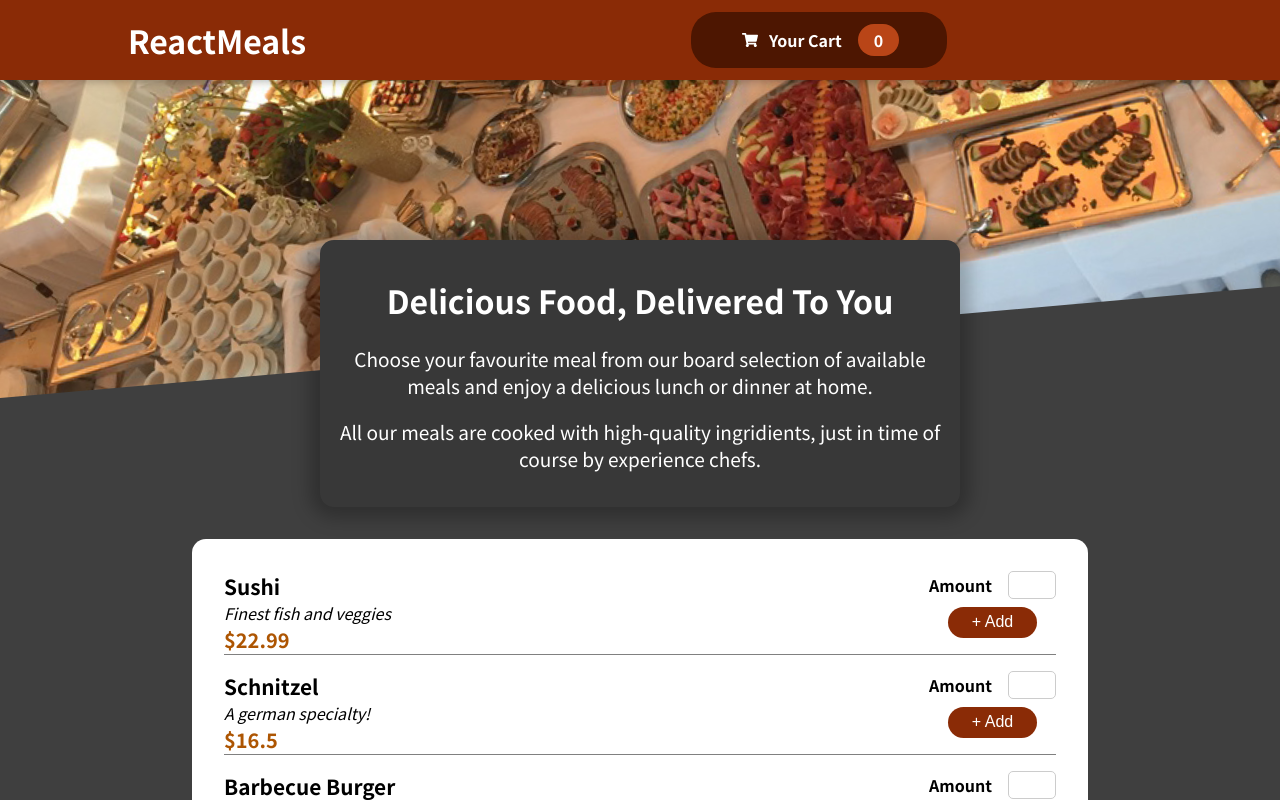
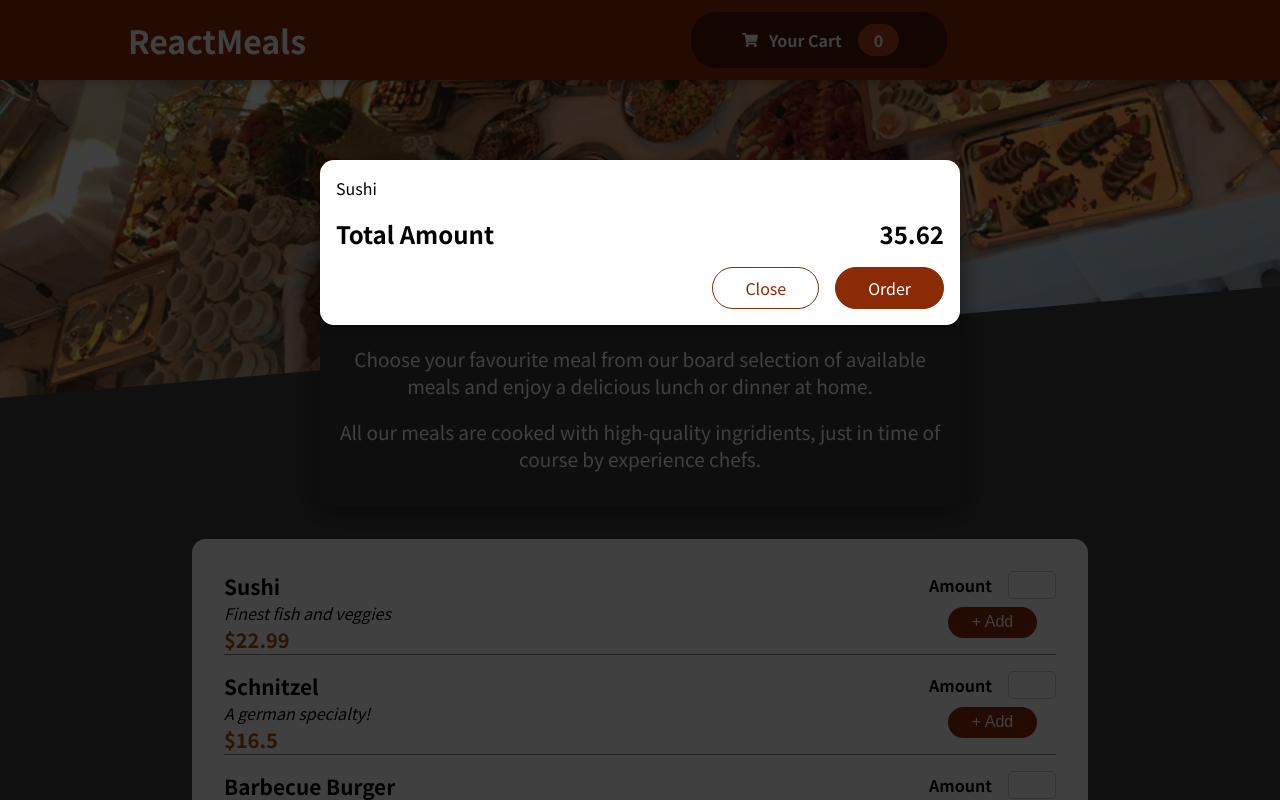
Before and after one commit to Shubh1028/ReactMeals, a React (Create React App) app: page / in a window 1280 px wide. Shown: the top 800 px of the page. Built offline with nearby package versions, Linux system fonts and the light colour scheme.

Commit message:
Modal Added

```diff
--- a/public/index.html
+++ b/public/index.html
@@ -28,6 +28,7 @@
   </head>
   <body>
     <noscript>You need to enable JavaScript to run this app.</noscript>
+    <div id="overlays"></div>
     <div id="root"></div>
     <!--
       This HTML file is a template.
--- a/src/App.js
+++ b/src/App.js
@@ -3,10 +3,12 @@
 import MealsSummary from './componenets/Meals/MealsSummary';
 import AvailableMeals from './componenets/Meals/AvailableMeals';
 import Meals from './componenets/Meals/Meals'
+import CartOrder from './componenets/Cart/CartOrder';
 
 function App() {
   return (
    <Fragment>
+    <CartOrder/>
     <Header/>
     <main>
     <Meals/>
--- /dev/null
+++ b/src/componenets/Cart/CartOrder.js
@@ -0,0 +1,28 @@
+import Modal from '../UI/Modal';
+import classes from './CartOrder.module.css';
+
+const CartOrder = (props) => {
+  const cartItems = (
+    <ul className={classes['cart-items']}>
+      {[{ id: 'c1', name: 'Sushi', amount: 2, price: 12.99 }].map((item) => (
+        <li>{item.name}</li>
+      ))}
+    </ul>
+  );
+
+  return (
+    <Modal>
+      {cartItems}
+      <div className={classes.total}>
+        <span>Total Amount</span>
+        <span>35.62</span>
+      </div>
+      <div className={classes.actions}>
+        <button className={classes['button--alt']}>Close</button>
+        <button className={classes.button}>Order</button>
+      </div>
+    </Modal>
+  );
+};
+
+export default CartOrder;
--- /dev/null
+++ b/src/componenets/Cart/CartOrder.module.css
@@ -0,0 +1,46 @@
+.cart-items {
+    list-style: none;
+    margin: 0;
+    padding: 0;
+    /* max-height: 20rem; */
+    /* overflow: auto; */
+  }
+
+  .total {
+    display: flex;
+    justify-content: space-between;
+    align-items: center;
+    font-weight: bold;
+    font-size: 1.5rem;
+    margin: 1rem 0;
+  }
+
+  .actions {
+    text-align: right;
+  }
+
+  .actions button {
+    font: inherit;
+    cursor: pointer;
+    background-color: transparent;
+    border: 1px solid #8a2b06;
+    padding: 0.5rem 2rem;
+    border-radius: 25px;
+    margin-left: 1rem;
+  }
+
+  .actions button:hover,
+  .actions button:active {
+    background-color: #5a1a01;
+    border-color: #5a1a01;
+    color: white;
+  }
+
+  .actions .button--alt {
+    color: #8a2b06;
+  }
+
+  .actions .button {
+    background-color: #8a2b06;
+    color: white;
+  }
--- a/src/componenets/Meals/MealItemForm.js
+++ b/src/componenets/Meals/MealItemForm.js
@@ -4,7 +4,7 @@
     return (<form className={classes.form}>
         <div className={classes.input}>
         <label htmlFor="amount">Amount</label>
-        <input id='amount' type='number'/>
+        <input id='amount' type='number' min='1' max='5' step='1'/>
         </div>
         <button className={classes.btn}>+ Add</button>
     </form>)
--- /dev/null
+++ b/src/componenets/UI/Modal.js
@@ -0,0 +1,32 @@
+import { Fragment } from 'react';
+import ReactDOM from 'react-dom';
+
+import classes from './Modal.module.css';
+
+const Backdrop = (props) => {
+  return <div className={classes.backdrop} />;
+};
+
+const ModalOverlay = (props) => {
+  return (
+    <div className={classes.modal}>
+      <div className={classes.content}>{props.children}</div>
+    </div>
+  );
+};
+
+const portalElement = document.getElementById('overlays');
+
+const Modal = (props) => {
+  return (
+    <Fragment>
+      {ReactDOM.createPortal(<Backdrop />, portalElement)}
+      {ReactDOM.createPortal(
+        <ModalOverlay>{props.children}</ModalOverlay>,
+        portalElement
+      )}
+    </Fragment>
+  );
+};
+
+export default Modal;
--- /dev/null
+++ b/src/componenets/UI/Modal.module.css
@@ -0,0 +1,40 @@
+.backdrop {
+    position: fixed;
+    top: 0;
+    left: 0;
+    width: 100%;
+    height: 100vh;
+    z-index: 20;
+    background-color: rgba(0, 0, 0, 0.75);
+  }
+
+  .modal {
+    position: fixed;
+    top: 20vh;
+    left: 5%;
+    width: 90%;
+    background-color: white;
+    padding: 1rem;
+    border-radius: 14px;
+    box-shadow: 0 2px 8px rgba(0, 0, 0, 0.25);
+    z-index: 30;
+    animation: slide-down 300ms ease-out forwards;
+  }
+
+  @media (min-width: 768px) {
+    .modal {
+      width: 40rem;
+      left: calc(50% - 20rem);
+    }
+  }
+
+  @keyframes slide-down {
+    from {
+      opacity: 0;
+      transform: translateY(-3rem);
+    }
+    to {
+      opacity: 1;
+      transform: translateY(0);
+    }
+  }
```
